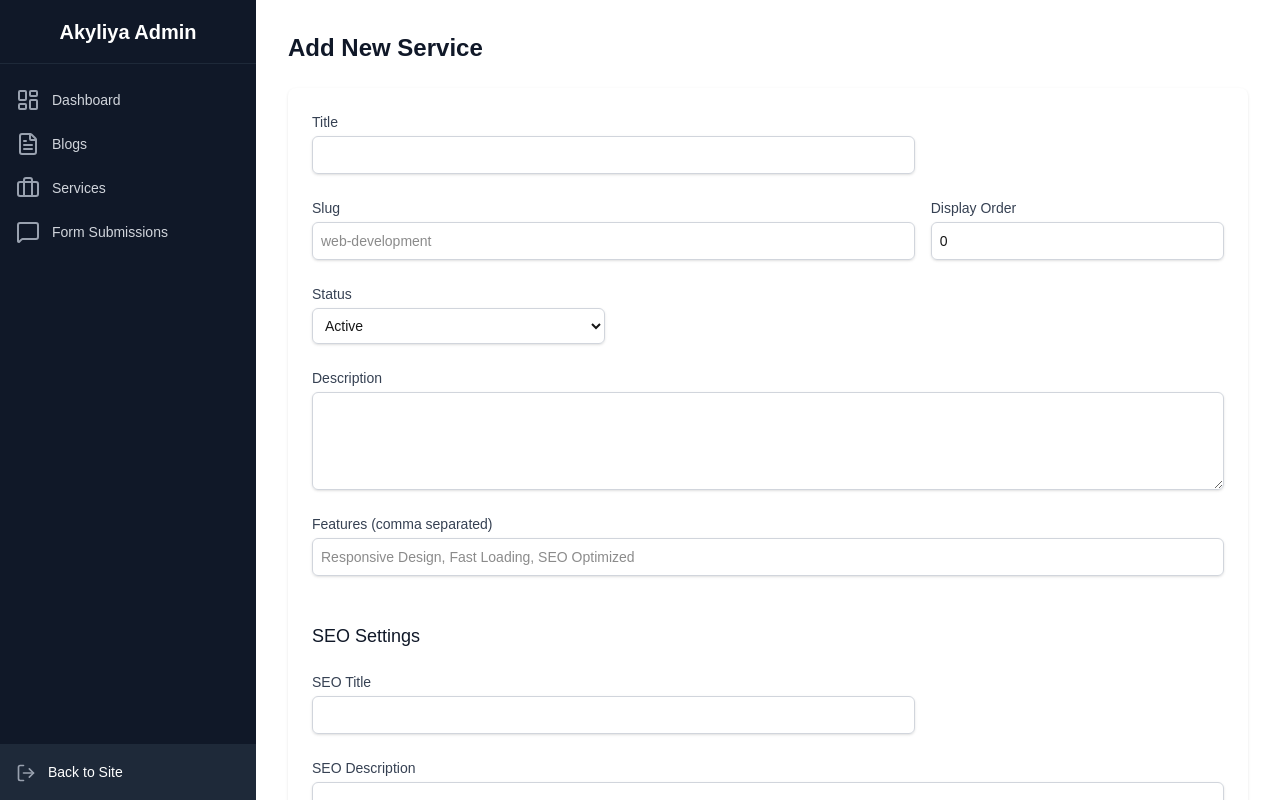
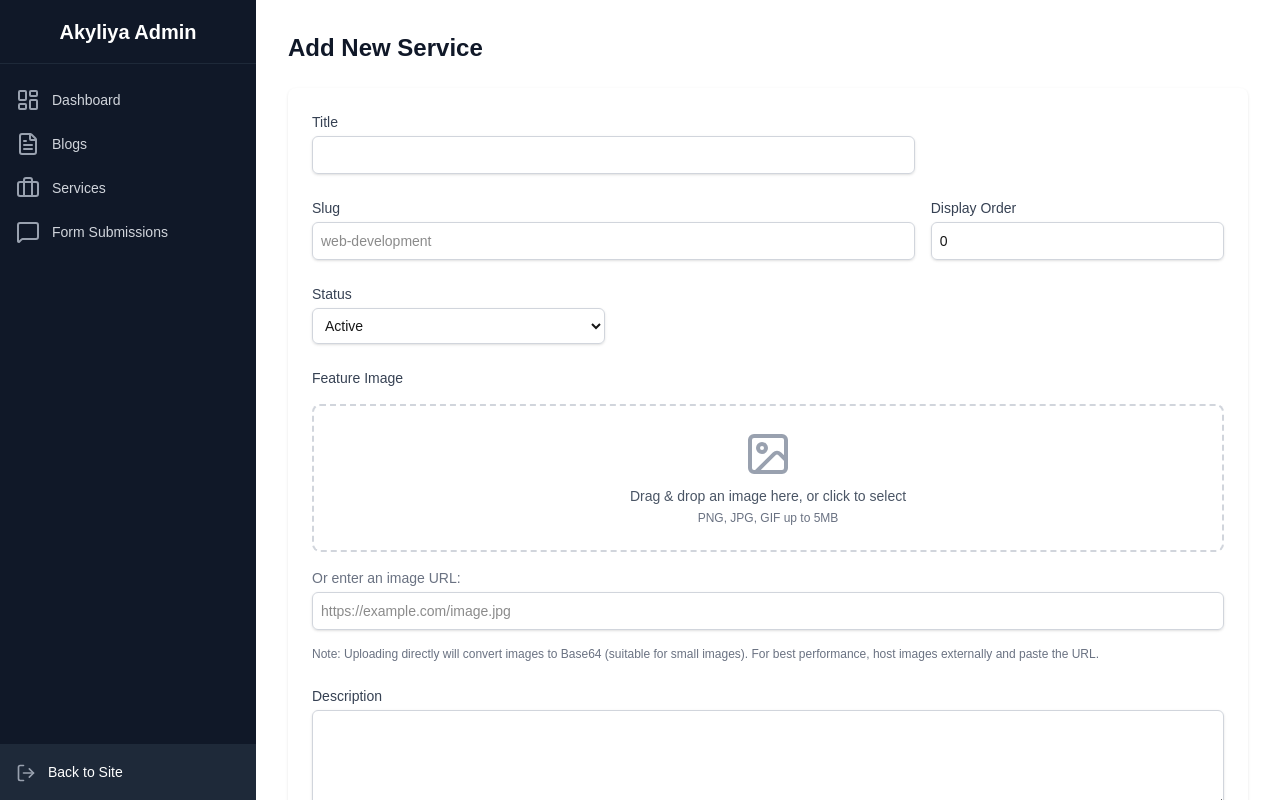
Before and after one commit to akberlaasi/akyliya, a Next.js app: page /admin/services/new in a window 1280 px wide. Built offline with nearby package versions, Linux system fonts and the light colour scheme.

Commit message:
Implement new UI and Admin features

```diff
--- a/package.json
+++ b/package.json
@@ -11,13 +11,16 @@
   },
   "dependencies": {
     "@prisma/client": "^5.10.0",
+    "@types/react-dropzone": "^4.2.2",
     "clsx": "^2.1.1",
     "framer-motion": "^12.25.0",
     "lucide-react": "^0.562.0",
     "next": "16.1.1",
     "react": "19.2.3",
     "react-dom": "19.2.3",
+    "react-dropzone": "^14.3.8",
     "react-hook-form": "^7.70.0",
+    "react-quill": "^2.0.0",
     "tailwind-merge": "^3.4.0",
     "zod": "^4.3.5"
   },
--- a/src/actions/blog.ts
+++ b/src/actions/blog.ts
@@ -10,8 +10,9 @@ const BlogSchema = z.object({
   slug: z.string().min(3, { message: 'Slug must be at least 3 characters.' })
          .regex(/^[a-z0-9-]+$/, { message: 'Slug can only contain lowercase letters, numbers, and dashes.' }),
   content: z.string().min(10, { message: 'Content must be at least 10 characters.' }),
+  feature_image_url: z.string().optional(),
   seo_title: z.string().optional(),
-  seo_description: z.string().optional(),
+  seo_desc: z.string().optional(),
   status: z.enum(['draft', 'publish']),
   tags: z.string().optional(), // We'll parse this from a comma-separated string
 });
@@ -21,8 +22,9 @@ export type BlogState = {
     title?: string[];
     slug?: string[];
     content?: string[];
+    feature_image_url?: string[];
     seo_title?: string[];
-    seo_description?: string[];
+    seo_desc?: string[];
     status?: string[];
     tags?: string[];
   };
@@ -34,8 +36,9 @@ export async function createBlog(prevState: BlogState, formData: FormData) {
     title: formData.get('title'),
     slug: formData.get('slug'),
     content: formData.get('content'),
+    feature_image_url: formData.get('feature_image_url'),
     seo_title: formData.get('seo_title'),
-    seo_description: formData.get('seo_description'),
+    seo_desc: formData.get('seo_desc'),
     status: formData.get('status'),
     tags: formData.get('tags'),
   });
@@ -47,7 +50,7 @@ export async function createBlog(prevState: BlogState, formData: FormData) {
     };
   }
 
-  const { title, slug, content, seo_title, seo_description, status, tags } = validatedFields.data;
+  const { title, slug, content, feature_image_url, seo_title, seo_desc, status, tags } = validatedFields.data;
 
   const tagsArray = tags ? tags.split(',').map(tag => tag.trim()).filter(tag => tag !== '') : [];
 
@@ -57,8 +60,9 @@ export async function createBlog(prevState: BlogState, formData: FormData) {
         title,
         slug,
         content,
+        feature_image_url,
         seo_title,
-        seo_description,
+        seo_desc,
         status,
         tags: tagsArray,
       },
--- a/src/actions/service.ts
+++ b/src/actions/service.ts
@@ -11,8 +11,9 @@ const ServiceSchema = z.object({
          .regex(/^[a-z0-9-]+$/, { message: 'Slug can only contain lowercase letters, numbers, and dashes.' }),
   description: z.string().min(10, { message: 'Description must be at least 10 characters.' }),
   features: z.string().optional(), // Comma separated list of features
+  feature_image_url: z.string().optional(),
   seo_title: z.string().optional(),
-  seo_description: z.string().optional(),
+  seo_desc: z.string().optional(),
   status: z.enum(['active', 'inactive']),
   order: z.coerce.number().int().default(0),
 });
@@ -23,8 +24,9 @@ export type ServiceState = {
     slug?: string[];
     description?: string[];
     features?: string[];
+    feature_image_url?: string[];
     seo_title?: string[];
-    seo_description?: string[];
+    seo_desc?: string[];
     status?: string[];
     order?: string[];
   };
@@ -37,8 +39,9 @@ export async function createService(prevState: ServiceState, formData: FormData)
     slug: formData.get('slug'),
     description: formData.get('description'),
     features: formData.get('features'),
+    feature_image_url: formData.get('feature_image_url'),
     seo_title: formData.get('seo_title'),
-    seo_description: formData.get('seo_description'),
+    seo_desc: formData.get('seo_desc'),
     status: formData.get('status'),
     order: formData.get('order'),
   });
@@ -50,7 +53,7 @@ export async function createService(prevState: ServiceState, formData: FormData)
     };
   }
 
-  const { title, slug, description, features, seo_title, seo_description, status, order } = validatedFields.data;
+  const { title, slug, description, features, feature_image_url, seo_title, seo_desc, status, order } = validatedFields.data;
 
   const featuresArray = features ? features.split(',').map(f => f.trim()).filter(f => f !== '') : [];
 
@@ -61,8 +64,9 @@ export async function createService(prevState: ServiceState, formData: FormData)
         slug,
         description,
         features: featuresArray, // Prisma handles Json type automatically
+        feature_image_url,
         seo_title,
-        seo_description,
+        seo_desc,
         status,
         order,
       },
--- a/src/components/forms/BlogForm.tsx
+++ b/src/components/forms/BlogForm.tsx
@@ -1,13 +1,19 @@
 'use client';
 
-import { useActionState } from 'react';
+import { useActionState, useState } from 'react';
 import { createBlog, BlogState } from '@/actions/blog';
 import clsx from 'clsx';
 import Link from 'next/link';
+import RichTextEditor from './RichTextEditor';
+import ImageUploader from './ImageUploader';
 
 export default function BlogForm() {
   const initialState: BlogState = { message: '', errors: {} };
   const [state, formAction, isPending] = useActionState(createBlog, initialState);
+
+  // Local state for controlled components
+  const [content, setContent] = useState('');
+  const [featureImage, setFeatureImage] = useState('');
 
   return (
     <form action={formAction} className="space-y-8 divide-y divide-gray-200">
@@ -85,22 +91,26 @@ export default function BlogForm() {
               </div>
             </div>
 
-            {/* Content (Rich Text placeholder) */}
+            {/* Feature Image */}
             <div className="sm:col-span-6">
-              <label htmlFor="content" className="block text-sm font-medium text-gray-700">
-                Content (HTML allowed)
-              </label>
-              <div className="mt-1">
-                <textarea
-                  id="content"
-                  name="content"
-                  rows={10}
-                  className="shadow-sm focus:ring-blue-500 focus:border-blue-500 block w-full sm:text-sm border-gray-300 rounded-md p-2 border"
-                />
-              </div>
-              <p className="mt-2 text-sm text-gray-500">
-                For a real app, integrate a rich text editor like Tiptap or Quill here.
-              </p>
+               <input type="hidden" name="feature_image_url" value={featureImage} />
+               <ImageUploader
+                 onImageUpload={setFeatureImage}
+                 label="Feature Image"
+               />
+               {state.errors?.feature_image_url && (
+                <p className="mt-2 text-sm text-red-600">{state.errors.feature_image_url.join(', ')}</p>
+              )}
+            </div>
+
+            {/* Content (Rich Text) */}
+            <div className="sm:col-span-6">
+              <input type="hidden" name="content" value={content} />
+              <RichTextEditor
+                value={content}
+                onChange={setContent}
+                label="Content"
+              />
               {state.errors?.content && (
                 <p className="mt-2 text-sm text-red-600">{state.errors.content.join(', ')}</p>
               )}
@@ -126,13 +136,13 @@ export default function BlogForm() {
             </div>
 
             <div className="sm:col-span-6">
-              <label htmlFor="seo_description" className="block text-sm font-medium text-gray-700">
+              <label htmlFor="seo_desc" className="block text-sm font-medium text-gray-700">
                 SEO Description
               </label>
               <div className="mt-1">
                 <textarea
-                  id="seo_description"
-                  name="seo_description"
+                  id="seo_desc"
+                  name="seo_desc"
                   rows={3}
                   className="shadow-sm focus:ring-blue-500 focus:border-blue-500 block w-full sm:text-sm border-gray-300 rounded-md p-2 border"
                 />
--- /dev/null
+++ b/src/components/forms/ImageUploader.tsx
@@ -0,0 +1,116 @@
+'use client';
+
+import { useState, useCallback } from 'react';
+import { useDropzone } from 'react-dropzone';
+import { Image as ImageIcon, X } from 'lucide-react';
+import Image from 'next/image';
+
+interface ImageUploaderProps {
+  onImageUpload: (url: string) => void;
+  defaultImage?: string;
+  label?: string;
+}
+
+export default function ImageUploader({ onImageUpload, defaultImage, label = "Feature Image" }: ImageUploaderProps) {
+  const [preview, setPreview] = useState<string | null>(defaultImage || null);
+  const [urlInput, setUrlInput] = useState<string>('');
+  const [error, setError] = useState<string | null>(null);
+
+  const onDrop = useCallback((acceptedFiles: File[]) => {
+    const file = acceptedFiles[0];
+    if (file) {
+      if (file.size > 5000000) { // 5MB limit
+        setError("File is too large (max 5MB)");
+        return;
+      }
+
+      const reader = new FileReader();
+      reader.onload = () => {
+        const result = reader.result as string;
+        setPreview(result);
+        onImageUpload(result);
+        setError(null);
+      };
+      reader.readAsDataURL(file);
+    }
+  }, [onImageUpload]);
+
+  const { getRootProps, getInputProps, isDragActive } = useDropzone({
+    onDrop,
+    accept: {
+      'image/*': ['.png', '.jpg', '.jpeg', '.webp', '.gif']
+    },
+    maxFiles: 1
+  });
+
+  const handleUrlChange = (e: React.ChangeEvent<HTMLInputElement>) => {
+    const url = e.target.value;
+    setUrlInput(url);
+    if (url) {
+        setPreview(url);
+        onImageUpload(url);
+        setError(null);
+    }
+  };
+
+  const removeImage = () => {
+    setPreview(null);
+    setUrlInput('');
+    onImageUpload('');
+  };
+
+  return (
+    <div className="space-y-4">
+      <label className="block text-sm font-medium text-gray-700">{label}</label>
+
+      {preview ? (
+        <div className="relative w-full h-64 bg-gray-100 rounded-lg overflow-hidden border border-gray-300">
+          <Image
+            src={preview}
+            alt="Preview"
+            fill
+            className="object-cover"
+            unoptimized={preview.startsWith('data:')}
+          />
+          <button
+            type="button"
+            onClick={removeImage}
+            className="absolute top-2 right-2 bg-red-600 text-white p-1 rounded-full hover:bg-red-700 focus:outline-none"
+          >
+            <X size={20} />
+          </button>
+        </div>
+      ) : (
+        <div
+          {...getRootProps()}
+          className={`border-2 border-dashed rounded-lg p-6 text-center cursor-pointer transition-colors ${
+            isDragActive ? 'border-blue-500 bg-blue-50' : 'border-gray-300 hover:border-blue-400'
+          }`}
+        >
+          <input {...getInputProps()} />
+          <ImageIcon className="mx-auto h-12 w-12 text-gray-400" />
+          <p className="mt-2 text-sm text-gray-600">
+            {isDragActive ? 'Drop the image here...' : 'Drag & drop an image here, or click to select'}
+          </p>
+          <p className="text-xs text-gray-500 mt-1">PNG, JPG, GIF up to 5MB</p>
+        </div>
+      )}
+
+      {error && <p className="text-sm text-red-600">{error}</p>}
+
+      <div className="mt-2">
+        <p className="text-sm text-gray-500 mb-1">Or enter an image URL:</p>
+        <input
+          type="text"
+          value={urlInput}
+          onChange={handleUrlChange}
+          placeholder="https://example.com/image.jpg"
+          className="shadow-sm focus:ring-blue-500 focus:border-blue-500 block w-full sm:text-sm border-gray-300 rounded-md p-2 border"
+        />
+      </div>
+      <p className="text-xs text-gray-500">
+          Note: Uploading directly will convert images to Base64 (suitable for small images). For best performance, host images externally and paste the URL.
+      </p>
+    </div>
+  );
+}
--- /dev/null
+++ b/src/components/forms/RichTextEditor.tsx
@@ -0,0 +1,48 @@
+'use client';
+
+import dynamic from 'next/dynamic';
+import 'react-quill/dist/quill.snow.css';
+
+// Dynamically import ReactQuill to avoid SSR issues
+const ReactQuill = dynamic(() => import('react-quill'), { ssr: false });
+
+interface RichTextEditorProps {
+  value: string;
+  onChange: (value: string) => void;
+  label?: string;
+}
+
+export default function RichTextEditor({ value, onChange, label = "Content" }: RichTextEditorProps) {
+  const modules = {
+    toolbar: [
+      [{ header: [1, 2, 3, false] }],
+      ['bold', 'italic', 'underline', 'strike', 'blockquote'],
+      [{ list: 'ordered' }, { list: 'bullet' }],
+      ['link', 'image'],
+      ['clean'],
+    ],
+  };
+
+  const formats = [
+    'header',
+    'bold', 'italic', 'underline', 'strike', 'blockquote',
+    'list', 'bullet',
+    'link', 'image',
+  ];
+
+  return (
+    <div className="space-y-2">
+      <label className="block text-sm font-medium text-gray-700">{label}</label>
+      <div className="bg-white">
+        <ReactQuill
+          theme="snow"
+          value={value}
+          onChange={onChange}
+          modules={modules}
+          formats={formats}
+          className="h-64 mb-12" // Add margin bottom to account for toolbar height
+        />
+      </div>
+    </div>
+  );
+}
--- a/src/components/forms/ServiceForm.tsx
+++ b/src/components/forms/ServiceForm.tsx
@@ -1,13 +1,15 @@
 'use client';
 
-import { useActionState } from 'react';
+import { useActionState, useState } from 'react';
 import { createService, ServiceState } from '@/actions/service';
 import clsx from 'clsx';
 import Link from 'next/link';
+import ImageUploader from './ImageUploader';
 
 export default function ServiceForm() {
   const initialState: ServiceState = { message: '', errors: {} };
   const [state, formAction, isPending] = useActionState(createService, initialState);
+  const [featureImage, setFeatureImage] = useState('');
 
   return (
     <form action={formAction} className="space-y-8 divide-y divide-gray-200">
@@ -84,6 +86,18 @@ export default function ServiceForm() {
               </div>
             </div>
 
+            {/* Feature Image */}
+            <div className="sm:col-span-6">
+               <input type="hidden" name="feature_image_url" value={featureImage} />
+               <ImageUploader
+                 onImageUpload={setFeatureImage}
+                 label="Feature Image"
+               />
+               {state.errors?.feature_image_url && (
+                <p className="mt-2 text-sm text-red-600">{state.errors.feature_image_url.join(', ')}</p>
+              )}
+            </div>
+
             {/* Description */}
             <div className="sm:col-span-6">
               <label htmlFor="description" className="block text-sm font-medium text-gray-700">
@@ -138,13 +152,13 @@ export default function ServiceForm() {
             </div>
 
             <div className="sm:col-span-6">
-              <label htmlFor="seo_description" className="block text-sm font-medium text-gray-700">
+              <label htmlFor="seo_desc" className="block text-sm font-medium text-gray-700">
                 SEO Description
               </label>
               <div className="mt-1">
                 <textarea
-                  id="seo_description"
-                  name="seo_description"
+                  id="seo_desc"
+                  name="seo_desc"
                   rows={3}
                   className="shadow-sm focus:ring-blue-500 focus:border-blue-500 block w-full sm:text-sm border-gray-300 rounded-md p-2 border"
                 />
--- a/src/components/layout/Navbar.tsx
+++ b/src/components/layout/Navbar.tsx
@@ -2,6 +2,7 @@
 
 import { useState } from 'react';
 import Link from 'next/link';
+import Image from 'next/image';
 import { Menu, X } from 'lucide-react';
 import clsx from 'clsx';
 
@@ -17,7 +18,7 @@ export default function Navbar() {
   const [isOpen, setIsOpen] = useState(false);
 
   return (
-    <nav className="bg-white shadow-md fixed w-full z-50">
+    <nav className="bg-gradient-to-r from-indigo-500 via-purple-500 to-pink-500 shadow-md fixed w-full z-50">
       <div className="max-w-7xl mx-auto px-4 sm:px-6 lg:px-8">
         <div className="flex justify-between h-16">
           <div className="flex items-center">
```
Also changed, not shown: 2 other files (tests, documents, lock files or other folders).
